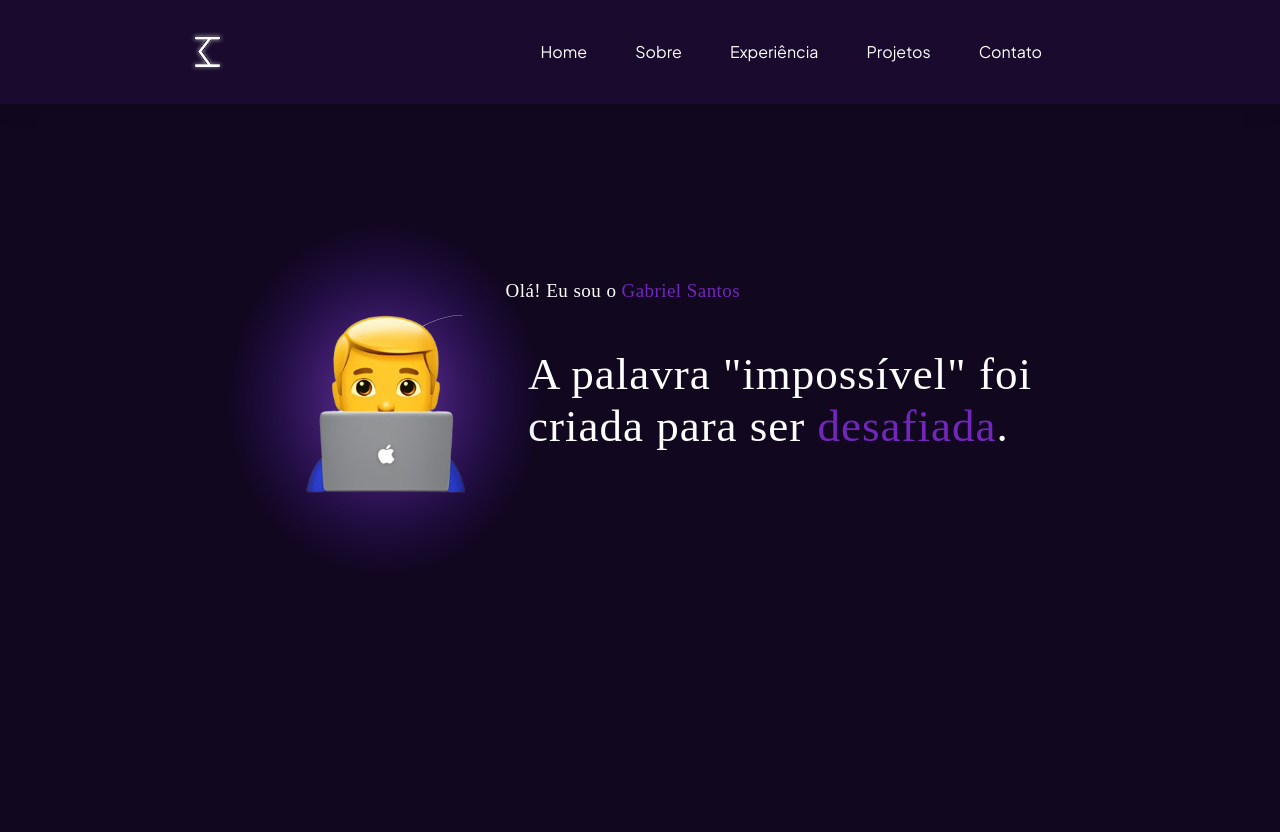
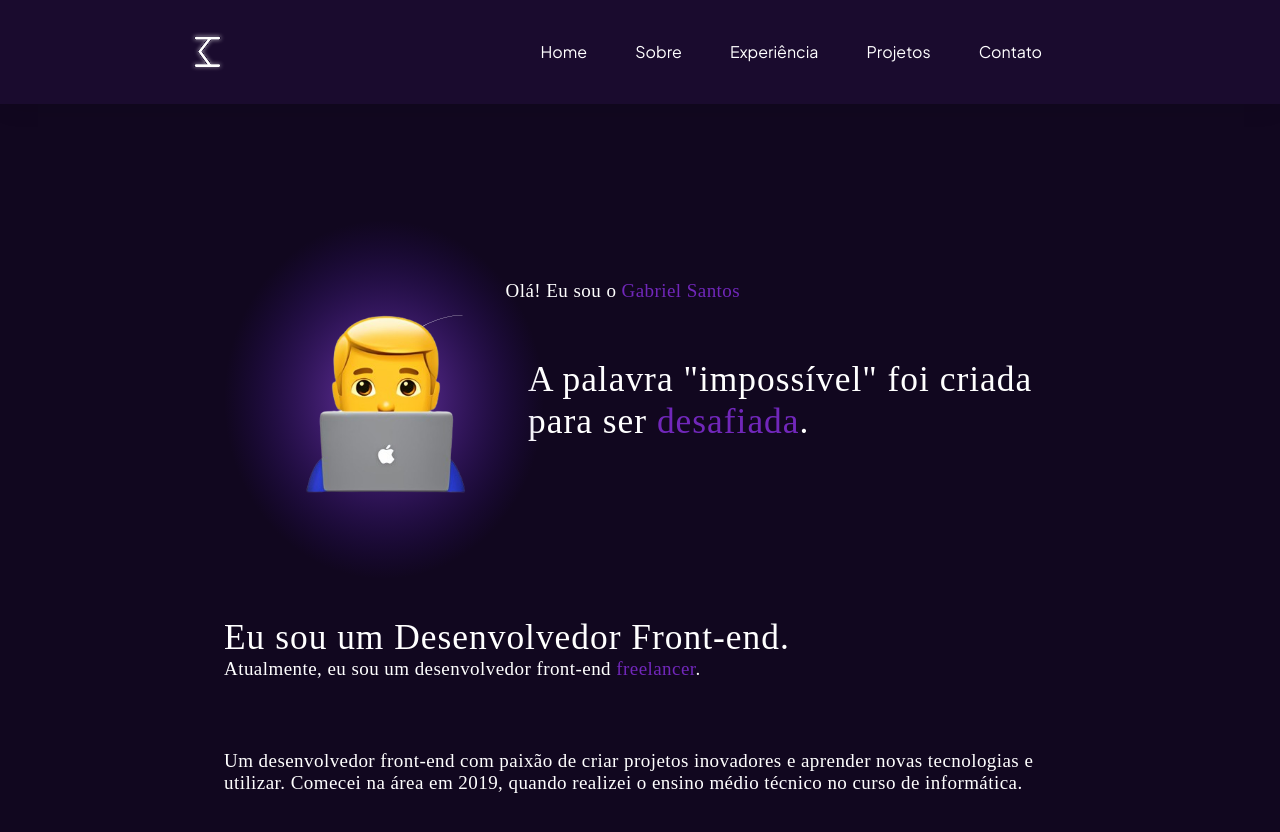
Before and after one commit to gaabssantos/portfolio, a React (Vite) app: page / in a window 1280 px wide. Shown: the top 832 px of the page. Before the commit the page ends 800 px from the top, so only its background shows below. Built offline with nearby package versions, Linux system fonts and the light colour scheme; a web font is replaced by a local one.

Commit message:
feat(About me created): :sparkles:

```diff
--- a/src/App.tsx
+++ b/src/App.tsx
@@ -1,6 +1,6 @@
 import Circle from "./assets/boy-circle.svg";
 import Boy from "./assets/boy-computer.png";
-import { SpecialText, Text, Title } from "./components";
+import { SpecialText, Text, Title, Spacer } from "./components";
 import Arrow from "./components/Arrow";
 import Navbar from "./components/Navbar";
 import { BoyImage, CircleImage, Container, Introduction, Main } from "./styles";
@@ -26,6 +26,18 @@ function App() {
             </Title>
           </div>
         </Main>
+        <Spacer size={4} responsive />
+        <Title>Eu sou um Desenvolvedor Front-end.</Title>
+        <Text>
+          Atualmente, eu sou um desenvolvedor front-end{" "}
+          <SpecialText>freelancer</SpecialText>.
+        </Text>
+        <Spacer size={4.375} />
+        <Text>
+          Um desenvolvedor front-end com paixão de criar projetos inovadores e
+          aprender novas tecnologias e utilizar. Comecei na área em 2019, quando
+          realizei o ensino médio técnico no curso de informática.
+        </Text>
       </Container>
     </div>
   );
--- a/src/components/index.ts
+++ b/src/components/index.ts
@@ -2,10 +2,15 @@ import styled from "styled-components";
 
 import { colors, fonts } from "../styles/themes";
 
+type SpacerProps = {
+  size: number;
+  responsive?: boolean;
+};
+
 export const Title = styled.h1`
   color: ${colors.white};
   font-family: ${fonts.primary};
-  font-size: 2.8125rem;
+  font-size: 2.2125rem;
   font-weight: 400;
   letter-spacing: 1px;
 `;
@@ -21,3 +26,11 @@ export const Text = styled.p`
   font-weight: 400;
   letter-spacing: 0.44px;
 `;
+
+export const Spacer = styled.div<SpacerProps>`
+  height: ${(props) => `${!props.responsive ? `${props.size}rem` : 0}`};
+
+  @media (max-width: 800px) {
+    height: ${(props) => `${props.responsive ? `${props.size}rem` : 0}`};
+  }
+`;
--- a/src/styles/index.ts
+++ b/src/styles/index.ts
@@ -3,12 +3,25 @@ import styled from "styled-components";
 export const Container = styled.div`
   width: 65%;
   margin: 5rem auto;
+
+  @media (max-width: 800px) {
+    margin-top: 0;
+
+    h1,
+    p {
+      text-align: center;
+    }
+  }
 `;
 
 export const CircleImage = styled.img`
   position: absolute;
   width: 20rem;
   pointer-events: none;
+
+  @media (max-width: 800px) {
+    bottom: 15%;
+  }
 `;
 
 export const BoyImage = styled.img`
@@ -22,6 +35,11 @@ export const Main = styled.div`
   display: flex;
   align-items: center;
   gap: 1rem;
+
+  @media (max-width: 800px) {
+    flex-wrap: wrap;
+    justify-content: center;
+  }
 `;
 
 export const Introduction = styled.div`
@@ -32,4 +50,8 @@ export const Introduction = styled.div`
   p {
     margin-left: 10rem;
   }
+
+  @media (max-width: 1000px) {
+    display: none;
+  }
 `;
```
